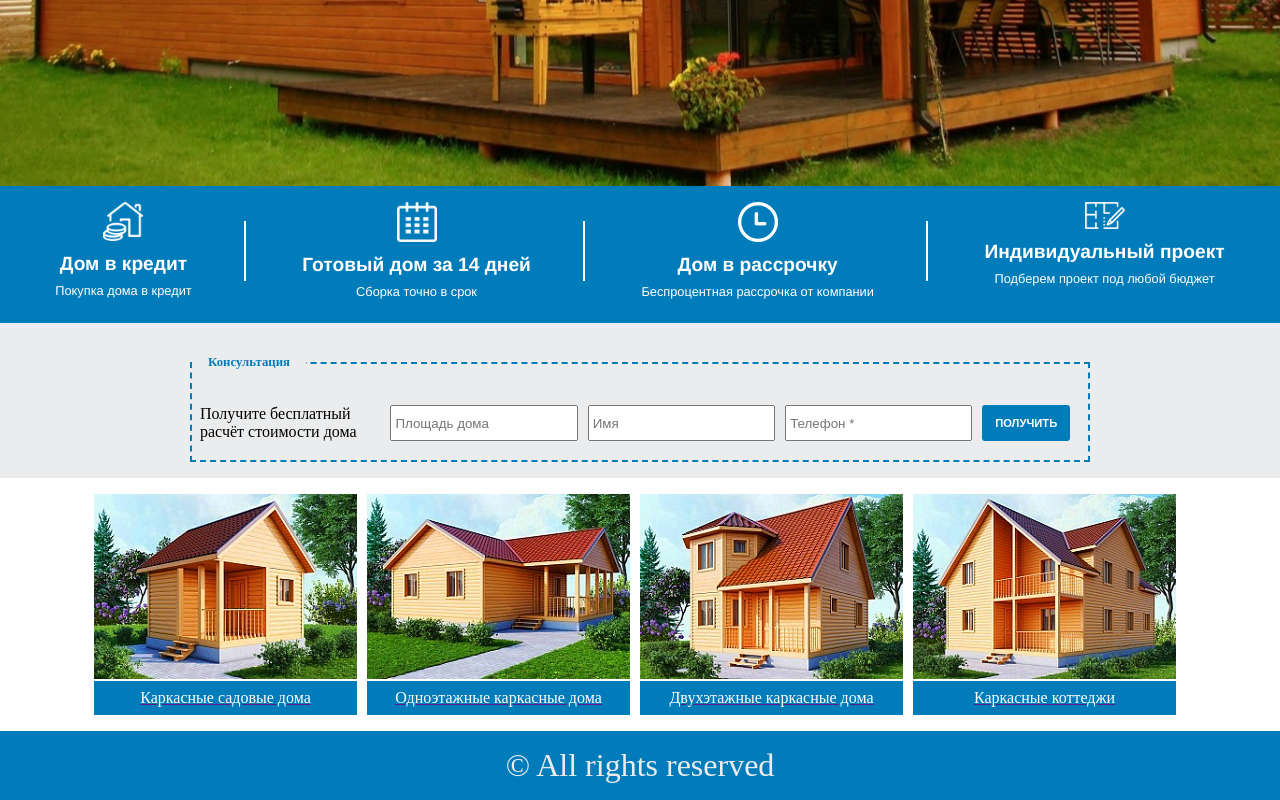
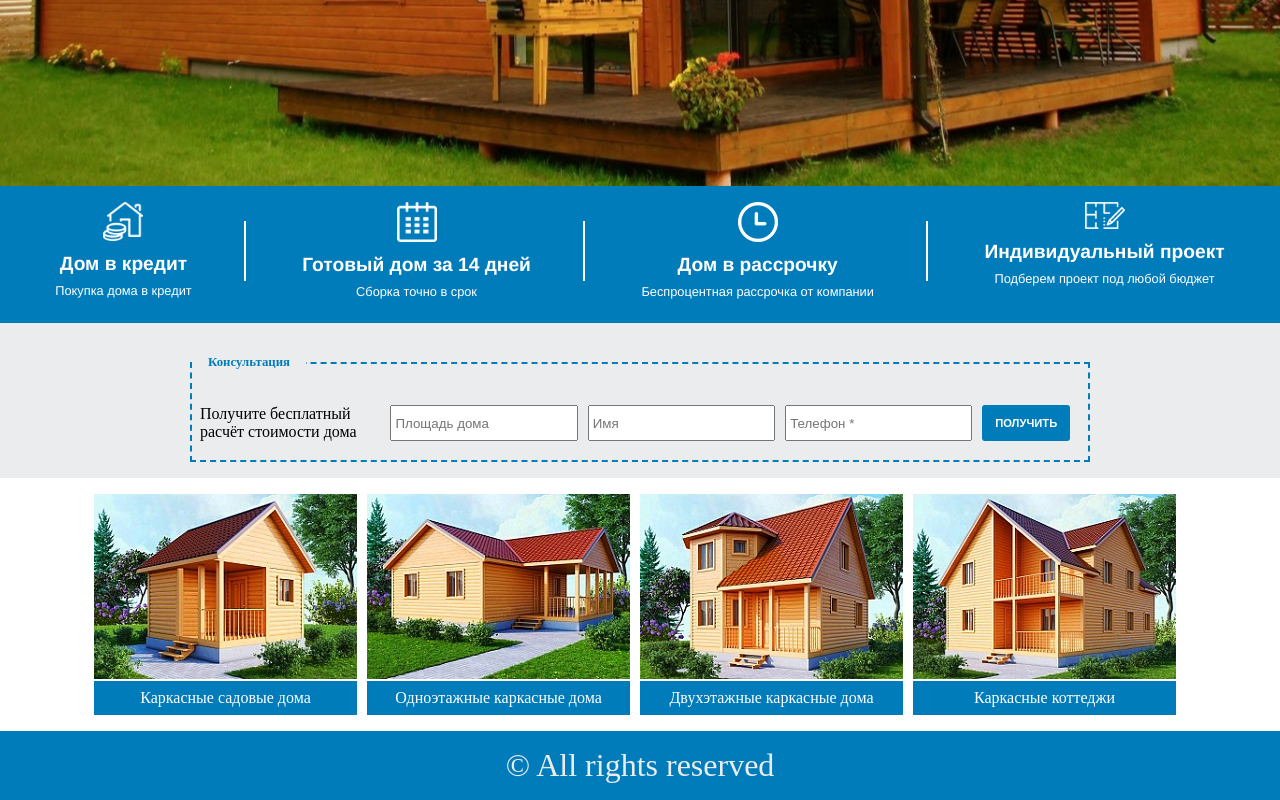
Before and after one commit to SharperAG/site_with_flex, a plain HTML site: page index.html in a window 1280 px wide. Shown: the part 545-1345 px from the top of the page. Drawn offline with Linux system fonts and the light colour scheme.

Commit message:
changed text-decoration to none

```diff
--- a/Styles/style.scss
+++ b/Styles/style.scss
@@ -258,6 +258,10 @@ body {
   }
 }
 
+.link-sec {
+  text-decoration: none;
+}
+
 .yellow {
   background-color: #fcc211;
   color: #000;
--- a/index.html
+++ b/index.html
@@ -117,19 +117,19 @@
     <div class="section-third">
       <div class="section-houses">
         <figure>
-         <a href=""><img src="Img/home1.jpg" alt="" srcset="" />
+         <a  class="link-sec" href=""><img src="Img/home1.jpg" alt="" srcset="" />
           <figcaption>Каркасные садовые дома</figcaption>
         </figure></a>
            <figure>
-       <a href="">   <img src="Img/home2.jpg" alt="" srcset="" />
+       <a href="" class="link-sec">   <img src="Img/home2.jpg" alt="" srcset="" />
           <figcaption>Одноэтажные каркасные дома</figcaption></a>
         </figure>
            <figure>
-       <a href="">  <img src="Img/home3.jpg" alt="" srcset="" />
+       <a href="" class="link-sec">  <img src="Img/home3.jpg" alt="" srcset="" />
           <figcaption>Двухэтажные каркасные дома</figcaption></a>
         </figure>
-           <figure>
-        <a href=""> <img src="Img/home4.jpg" alt="" srcset="" />
+           <figure >
+        <a href="" class="link-sec"> <img src="Img/home4.jpg" alt="" srcset="" />
           <figcaption>Каркасные коттеджи</figcaption></a>
         </figure>
       </div>
```
Also changed, not shown: Styles/style.css, 1 other file.
